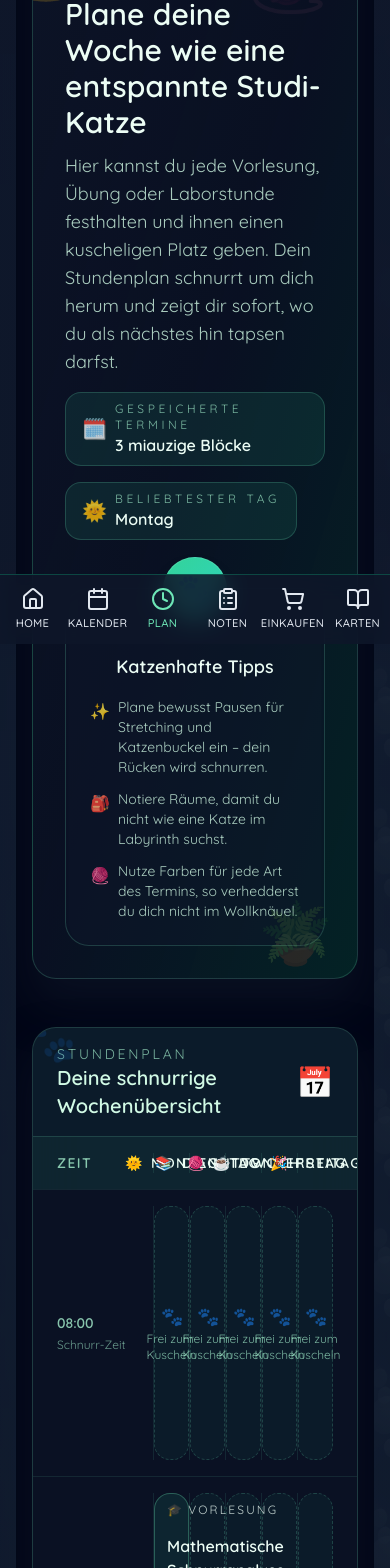
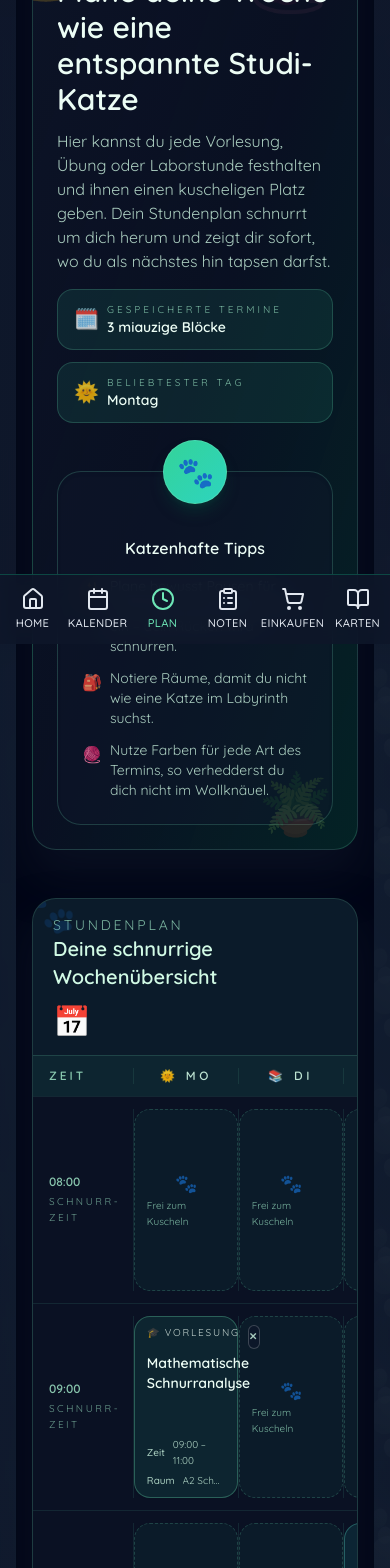
Before and after one commit to RichardTraverseDoor/TriCat, a Vue app in the folder frontend/: page /schedule in a window 390 px wide. Shown: the part 200-1768 px from the top of the page. Built offline with nearby package versions, Linux system fonts and the light colour scheme.

Commit message:
Improve schedule planner mobile layout

```diff
--- a/frontend/src/components/schedule/ScheduleGrid.vue
+++ b/frontend/src/components/schedule/ScheduleGrid.vue
@@ -3,7 +3,7 @@
     class="relative overflow-hidden rounded-3xl border border-emerald-300/20 bg-slate-900/70 shadow-[0_25px_45px_rgba(15,23,42,0.55)] backdrop-blur-xl"
   >
     <header
-      class="flex items-center justify-between gap-3 border-b border-emerald-300/20 bg-emerald-400/5 px-6 py-4 text-emerald-100"
+      class="flex flex-col gap-3 border-b border-emerald-300/20 bg-emerald-400/5 px-5 py-4 text-emerald-100 sm:flex-row sm:items-center sm:justify-between sm:gap-4 sm:px-6"
     >
       <div>
         <p class="text-sm uppercase tracking-[0.2em] text-emerald-200/70">Stundenplan</p>
@@ -12,13 +12,16 @@
       <span class="text-3xl">📅</span>
     </header>
 
+    <div class="relative">
+      <div class="-mx-5 overflow-x-auto px-5 pb-1 sm:mx-0 sm:px-0">
         <div
-      class="grid divide-y divide-emerald-300/10 text-emerald-50"
-      :style="{ gridTemplateRows: `auto repeat(${timeSlots.length}, minmax(72px, 1fr))` }"
+          class="grid min-w-[640px] divide-y divide-emerald-300/10 text-emerald-50 sm:min-w-0"
+          :style="{ gridTemplateRows: `auto repeat(${timeSlots.length}, minmax(64px, 1fr))` }"
         >
           <div
-        class="grid divide-x divide-emerald-300/10 bg-emerald-400/10 px-6 py-4 text-sm font-semibold uppercase tracking-widest"
-        :style="{ gridTemplateColumns }">
+            class="grid divide-x divide-emerald-300/10 bg-emerald-400/10 px-4 py-3 text-xs font-semibold uppercase tracking-[0.25em] text-emerald-100/90 sm:px-6 sm:py-4 sm:text-sm sm:tracking-widest"
+            :style="{ gridTemplateColumns }"
+          >
             <span class="text-emerald-200/80">Zeit</span>
             <span
               v-for="day in dayOrder"
@@ -26,18 +29,19 @@
               class="flex items-center justify-center gap-2 text-center"
             >
               <span aria-hidden="true">{{ scheduleDayEmojis[day] }}</span>
-          {{ scheduleDayLabels[day] }}
+              <span class="hidden sm:inline">{{ scheduleDayLabels[day] }}</span>
+              <span class="text-xs font-semibold uppercase tracking-[0.3em] sm:hidden">{{ scheduleDayLabels[day].slice(0, 2) }}</span>
             </span>
           </div>
 
           <template v-for="slot in timeSlots" :key="slot">
             <div
-          class="grid divide-x divide-emerald-300/10 px-6 py-4 text-sm"
+              class="grid divide-x divide-emerald-300/10 px-4 py-3 text-xs sm:px-6 sm:py-4 sm:text-sm"
               :style="{ gridTemplateColumns }"
             >
               <div class="flex flex-col justify-center gap-1 text-emerald-200/80">
                 <span class="font-semibold">{{ slot }}</span>
-            <span class="text-xs text-emerald-200/60">Schnurr-Zeit</span>
+                <span class="text-[10px] uppercase tracking-[0.25em] text-emerald-200/60 sm:text-xs">Schnurr-Zeit</span>
               </div>
 
               <div
@@ -48,17 +52,17 @@
                 <article
                   v-for="entry in cellEntries(day, slot)"
                   :key="entry.id"
-              class="group relative flex h-full flex-col gap-2 rounded-2xl border px-3 py-2 text-sm shadow-sm transition hover:-translate-y-0.5 hover:shadow-lg"
+                  class="group relative flex h-full flex-col gap-1 rounded-2xl border px-3 py-2 text-xs shadow-sm transition hover:-translate-y-0.5 hover:shadow-lg sm:gap-2 sm:text-sm"
                   :class="typeMeta(entry.type).cardClass"
                 >
-              <div class="flex items-start justify-between gap-2 text-xs uppercase tracking-[0.18em]">
+                  <div class="flex items-start justify-between gap-2 text-[10px] uppercase tracking-[0.18em] sm:text-xs">
                     <span class="inline-flex items-center gap-1 text-emerald-50/80">
                       <span aria-hidden="true">{{ typeMeta(entry.type).icon }}</span>
                       {{ typeMeta(entry.type).label }}
                     </span>
                     <button
                       type="button"
-                  class="inline-flex h-6 w-6 items-center justify-center rounded-full border border-white/20 bg-slate-900/50 text-[10px] font-semibold text-emerald-100/80 opacity-0 transition group-hover:opacity-100"
+                      class="inline-flex h-6 w-6 items-center justify-center rounded-full border border-white/20 bg-slate-900/50 text-[10px] font-semibold text-emerald-100/80 transition sm:opacity-0 sm:group-hover:opacity-100"
                       @click="emit('remove', entry.id)"
                       aria-label="Termin entfernen"
                     >
@@ -66,23 +70,23 @@
                     </button>
                   </div>
 
-              <h3 class="text-base font-semibold text-emerald-50">{{ entry.title }}</h3>
+                  <h3 class="text-sm font-semibold text-emerald-50 sm:text-base">{{ entry.title }}</h3>
 
-              <dl class="mt-auto space-y-1 text-xs text-emerald-100/80">
-                <div class="flex items-center justify-between">
+                  <dl class="mt-auto space-y-1 text-[10px] text-emerald-100/80 sm:text-xs">
+                    <div class="flex items-center justify-between gap-2">
                       <dt class="font-medium">Zeit</dt>
                       <dd>{{ entry.startTime }} – {{ entry.endTime }}</dd>
                     </div>
-                <div class="flex items-center justify-between">
+                    <div class="flex items-center justify-between gap-2">
                       <dt class="font-medium">Raum</dt>
-                  <dd>{{ entry.room || '🐾 noch offen' }}</dd>
+                      <dd class="truncate" :title="entry.room || '🐾 noch offen'">{{ entry.room || '🐾 noch offen' }}</dd>
                     </div>
                   </dl>
                 </article>
 
                 <div
                   v-if="cellEntries(day, slot).length === 0"
-              class="flex h-full flex-col items-center justify-center rounded-2xl border border-dashed border-emerald-300/20 bg-emerald-400/5 px-3 py-4 text-xs text-emerald-200/70"
+                  class="flex h-full flex-col items-center justify-center rounded-2xl border border-dashed border-emerald-300/20 bg-emerald-400/5 px-3 py-4 text-[10px] text-emerald-200/70 sm:text-xs"
                 >
                   <span class="text-lg">🐾</span>
                   Frei zum Kuscheln
@@ -91,8 +95,10 @@
             </div>
           </template>
         </div>
+      </div>
+    </div>
 
-    <footer class="flex flex-wrap items-center gap-3 border-t border-emerald-300/20 bg-emerald-400/5 px-6 py-4 text-xs text-emerald-100/70">
+    <footer class="flex flex-wrap items-center gap-3 border-t border-emerald-300/20 bg-emerald-400/5 px-5 py-4 text-[11px] text-emerald-100/70 sm:px-6 sm:text-xs">
       <span class="inline-flex items-center gap-1 rounded-full border border-emerald-300/30 bg-emerald-400/10 px-3 py-1">
         🐱
       </span>
@@ -162,7 +168,7 @@ const entriesByKey = computed(() => {
   return map;
 });
 
-const gridTemplateColumns = computed(() => `minmax(96px, 0.85fr) repeat(${props.dayOrder.length}, minmax(0, 1fr))`);
+const gridTemplateColumns = computed(() => `minmax(80px, 0.8fr) repeat(${props.dayOrder.length}, minmax(0, 1fr))`);
 
 const typeMeta = (type: ScheduleEntry['type']) => scheduleEntryTypeMeta[type];
 
--- a/frontend/src/views/schedule/components/ScheduleHero.vue
+++ b/frontend/src/views/schedule/components/ScheduleHero.vue
@@ -1,45 +1,45 @@
 <template>
   <section
-    class="relative overflow-hidden rounded-3xl border border-emerald-300/20 bg-gradient-to-br from-slate-900/80 via-slate-900/60 to-emerald-900/40 p-8 text-emerald-50 shadow-[0_25px_45px_rgba(15,23,42,0.55)]"
+    class="relative overflow-hidden rounded-3xl border border-emerald-300/20 bg-gradient-to-br from-slate-900/80 via-slate-900/60 to-emerald-900/40 p-6 text-emerald-50 shadow-[0_25px_45px_rgba(15,23,42,0.55)] sm:p-8"
   >
-    <div class="flex flex-col gap-6 lg:flex-row lg:items-center lg:justify-between">
-      <div class="max-w-xl space-y-4">
-        <span class="inline-flex items-center gap-2 rounded-full border border-emerald-300/30 bg-emerald-400/10 px-3 py-1 text-xs uppercase tracking-[0.35em] text-emerald-100/80">
+    <div class="flex flex-col gap-8 lg:flex-row lg:items-center lg:justify-between">
+      <div class="space-y-4 lg:max-w-xl">
+        <span class="inline-flex items-center gap-2 rounded-full border border-emerald-300/30 bg-emerald-400/10 px-3 py-1 text-[11px] uppercase tracking-[0.35em] text-emerald-100/80 sm:text-xs">
           🐈‍⬛ Miauzige Organisation
         </span>
         <div class="space-y-3">
           <h1 class="text-3xl font-semibold sm:text-4xl">
             Plane deine Woche wie eine entspannte Studi-Katze
           </h1>
-          <p class="text-lg text-emerald-100/80">
+          <p class="text-base text-emerald-100/80 sm:text-lg">
             Hier kannst du jede Vorlesung, Übung oder Laborstunde festhalten und ihnen einen kuscheligen Platz geben.
             Dein Stundenplan schnurrt um dich herum und zeigt dir sofort, wo du als nächstes hin tapsen darfst.
           </p>
         </div>
-        <div class="flex flex-wrap gap-4 text-sm text-emerald-100/80">
-          <div class="flex items-center gap-2 rounded-2xl border border-emerald-300/20 bg-emerald-400/10 px-4 py-2">
+        <div class="grid gap-3 text-[13px] text-emerald-100/80 sm:grid-cols-2 sm:text-sm">
+          <div class="flex items-center gap-2 rounded-2xl border border-emerald-300/20 bg-emerald-400/10 px-4 py-3">
             <span class="text-xl">🗓️</span>
             <div>
-              <p class="text-xs uppercase tracking-[0.3em] text-emerald-200/70">Gespeicherte Termine</p>
-              <p class="text-base font-semibold text-emerald-50">{{ entryCount }} miauzige Blöcke</p>
+              <p class="text-[10px] uppercase tracking-[0.3em] text-emerald-200/70 sm:text-xs">Gespeicherte Termine</p>
+              <p class="text-sm font-semibold text-emerald-50 sm:text-base">{{ entryCount }} miauzige Blöcke</p>
             </div>
           </div>
-          <div class="flex items-center gap-2 rounded-2xl border border-emerald-300/20 bg-emerald-400/10 px-4 py-2">
+          <div class="flex items-center gap-2 rounded-2xl border border-emerald-300/20 bg-emerald-400/10 px-4 py-3">
             <span class="text-xl">{{ busiestDayEmoji }}</span>
             <div>
-              <p class="text-xs uppercase tracking-[0.3em] text-emerald-200/70">Beliebtester Tag</p>
-              <p class="text-base font-semibold text-emerald-50">{{ busiestDayLabel }}</p>
+              <p class="text-[10px] uppercase tracking-[0.3em] text-emerald-200/70 sm:text-xs">Beliebtester Tag</p>
+              <p class="text-sm font-semibold text-emerald-50 sm:text-base">{{ busiestDayLabel }}</p>
             </div>
           </div>
         </div>
       </div>
 
-      <div class="relative mt-6 flex w-full max-w-sm flex-col items-center gap-4 rounded-3xl border border-emerald-300/20 bg-slate-900/50 p-6 text-center text-sm text-emerald-100/80 shadow-inner lg:mt-0">
+      <div class="relative mt-4 flex w-full max-w-sm flex-col items-center gap-4 rounded-3xl border border-emerald-300/20 bg-slate-900/50 p-6 text-center text-sm text-emerald-100/80 shadow-inner sm:mt-6 lg:mt-0">
         <div class="absolute -top-8 h-16 w-16 rounded-full border border-emerald-300/40 bg-gradient-to-br from-emerald-400 to-teal-400 text-3xl text-emerald-950 shadow-lg shadow-emerald-900/40">
           <span class="flex h-full w-full items-center justify-center">🐾</span>
         </div>
-        <h2 class="mt-10 text-lg font-semibold text-emerald-50">Katzenhafte Tipps</h2>
-        <ul class="space-y-3 text-left">
+        <h2 class="mt-10 text-base font-semibold text-emerald-50 sm:text-lg">Katzenhafte Tipps</h2>
+        <ul class="space-y-3 text-left text-sm">
           <li class="flex items-start gap-2">
             <span class="mt-0.5 text-base">✨</span>
             <p>Plane bewusst Pausen für Stretching und Katzenbuckel ein – dein Rücken wird schnurren.</p>
```
Also changed, not shown: 1 other file (tests, documents, lock files or other folders). Lines whose indentation alone changed are shown as unchanged.
